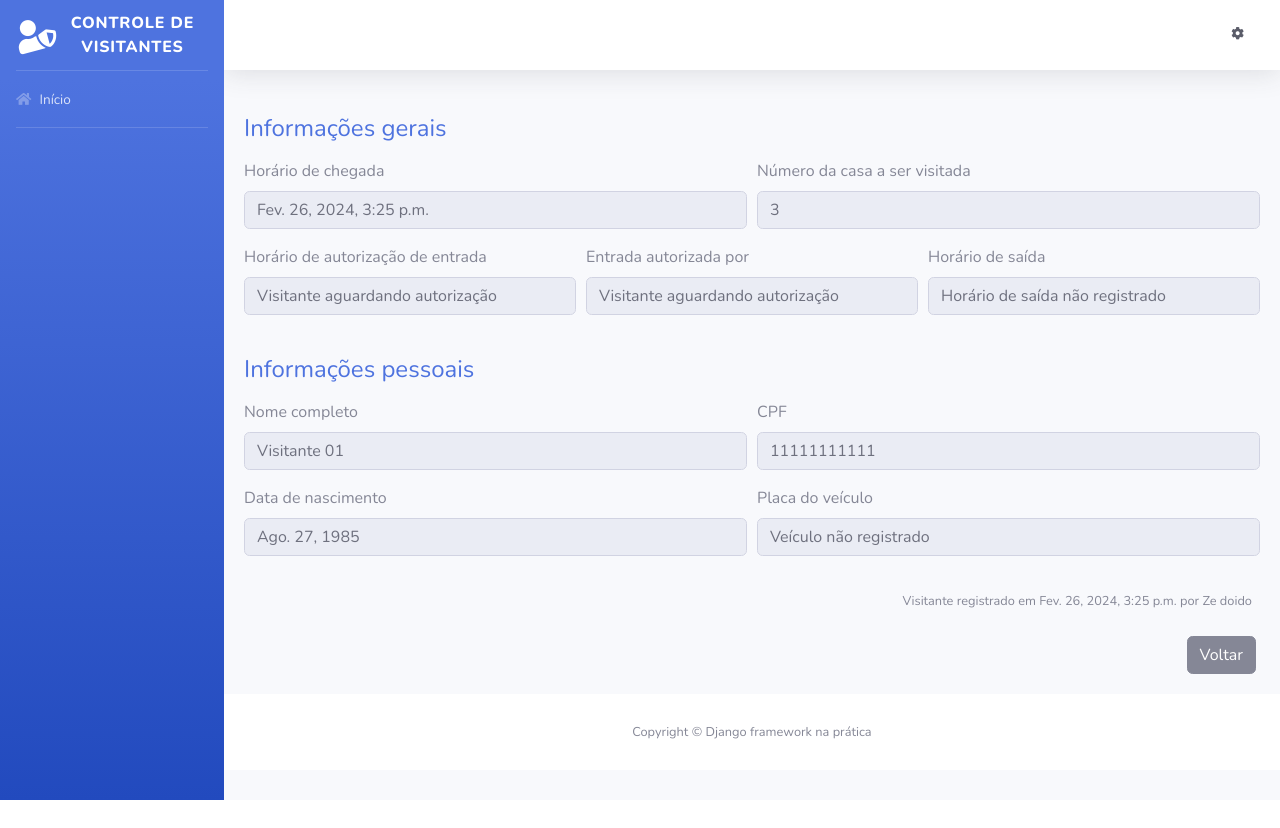
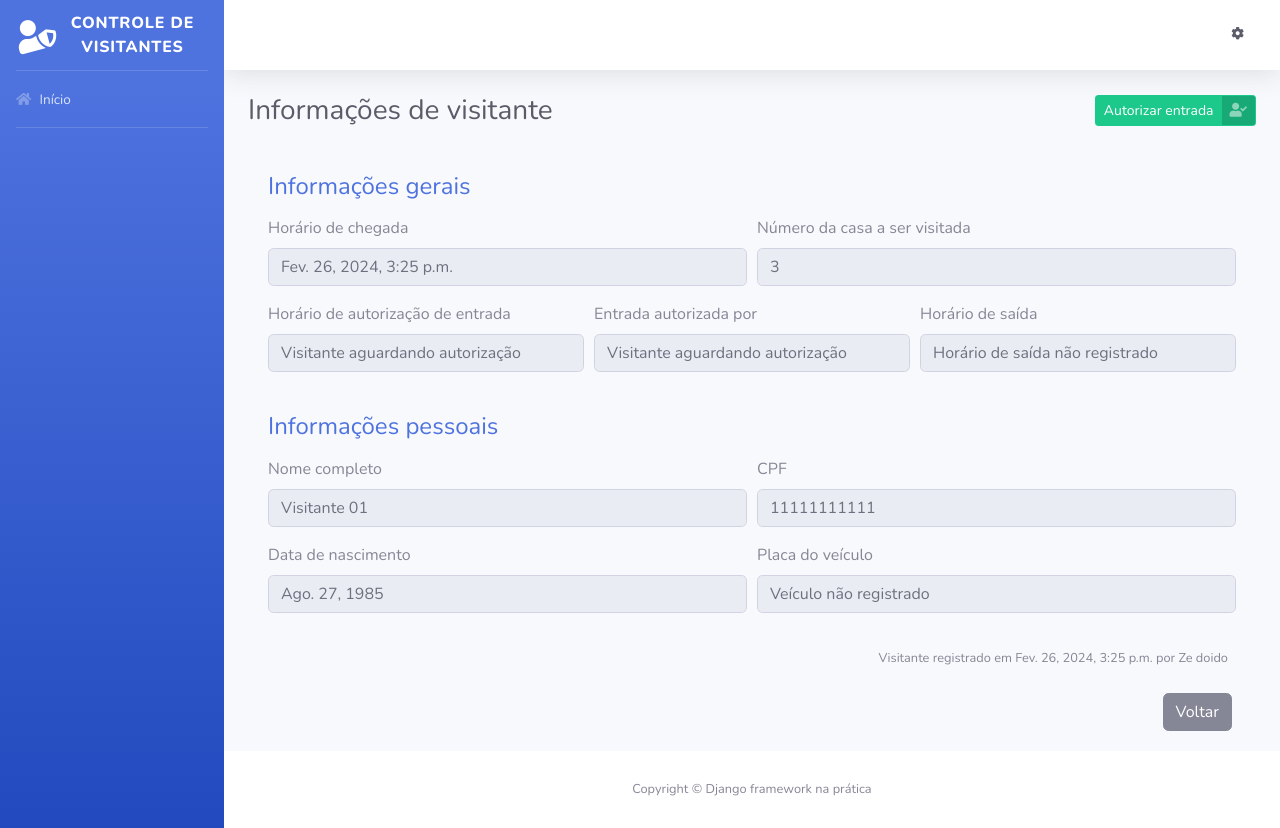
Before and after one commit to gabfguimaraes/controle-visitantes, a Django app: page /visitantes/1/ in a window 1280 px wide. Before the commit the page ends 800 px from the top, so only its background shows below. Run offline with Django 3.2, Linux system fonts and the light colour scheme; data comes from the database, SQL or seed files in the repository; both versions use the stored data as it was after the commit; some libraries are stand-ins or nearby versions.

Commit message:
Liberação de Visitante

```diff
--- a/templates/informacoes_visitante.html
+++ b/templates/informacoes_visitante.html
@@ -3,6 +3,20 @@
 {% load widget_tweaks %}
 
 {% block conteudo %}
+
+<div class="container">
+    <div class="d-sm-flex align-items-center justify-content-between mb-4">
+        <h1 class="h3 mb-0 text-gray-800">{{ nome_pagina }}</h1>
+        <div>
+            <a href="#" class="btn btn-success btn-icon-split btn-sm" data-toggle="modal" data-target="#modal1">
+                <span class="text">Autorizar entrada</span>
+
+                <span class="icon text-white-50">
+                    <i class="fas fa-user-check"></i>
+                </span>
+            </a>
+        </div>
+    </div>
 
     <div class="card-body">
         <h4 class="mb-3 text-primary">
@@ -82,4 +96,34 @@
             </a>
         </div>
     </div>
+    <div class="modal fade" id="modal1" tabindex="-1" role="dialog" aria-labelledby="exampleModalLabel" aria-hidden="true">
+        <div class="modal-dialog" role="document">
+            <div class="modal-content">
+                <div class="modal-header">
+                    <h5 class="modal-title" id="exampleModalLabel">Autorizar entrada de visitante</h5>
+
+                    <button type="button" class="close" data-dismiss="modal" aria-label="Close">
+                        <span aria-hidden="true">&times;</span>
+                    </button>
+                </div>
+
+                <div class="modal-body">
+                    <form method="post">
+                        {% csrf_token %}
+
+                        <div class="form-group">
+                            <label for="id_morador_responsavel" class="col-form-label">Nome do morador responsável por autorizar a entrada do visitante:</label>
+                            {% render_field form.morador_responsavel placeholder="Nome do morador responsável por autorizar a entrada do visitante" class="form-control" %}
+                        </div>
+
+                        <div class="modal-footer">
+                            <button type="button" class="btn btn-secondary" data-dismiss="modal">Cancelar</button>
+                            <button type="submit" class="btn btn-primary">Autorizar entrada</button>
+                        </div>
+                    </form>
+                </div>
+            </div>
+        </div>
+    </div>
+</div>
 {% endblock %}
--- a/visitantes/forms.py
+++ b/visitantes/forms.py
@@ -23,3 +23,17 @@ class VisitanteForm(forms.ModelForm):
                 "required": "Por favor, informe o número da casa a ser visitada"
             }
         }
+
+class AutorizaVisitanteForm(forms.ModelForm):
+    morador_responsavel = forms.CharField(required=True)
+
+    class Meta:
+        model = Visitante
+        fields = [
+            "morador_responsavel",
+        ]
+        error_messages = {
+            "morador_responsavel": {
+                "required": "Por favor, informe o nome do morador responsável por autorizar a entrada do visitante"
+            }
+        }
--- a/visitantes/models.py
+++ b/visitantes/models.py
@@ -1,6 +1,20 @@
 from django.db import models
 
 class Visitante(models.Model):
+
+    STATUS_VISITANTE = [
+        ("AGUARDANDO", "Aguardando autorização"),
+        ("EM_VISITA", "Em visita"),
+        ("FINALIZADO", "Visita finalizada"),
+    ]
+
+    status = models.CharField(
+        verbose_name="Status",
+        max_length=10,
+        choices=STATUS_VISITANTE,
+        default="AGUARDANDO",
+    )
+
     nome_completo = models.CharField(
         verbose_name="Nome completo", max_length=194
     )
--- a/visitantes/views.py
+++ b/visitantes/views.py
@@ -1,8 +1,8 @@
 from django.contrib import messages
 from django.shortcuts import render, redirect, get_object_or_404
-from visitantes.forms import VisitanteForm
+from visitantes.forms import VisitanteForm, AutorizaVisitanteForm
 from visitantes.models import Visitante
-
+from django.utils import timezone
 
 def registrar_visitante(request):
 
@@ -35,9 +35,32 @@ def informacoes_visitante(request, id):
 
     visitante = get_object_or_404(Visitante, id=id)
 
+    form = AutorizaVisitanteForm()
+
+    if request.method == "POST":
+        form = AutorizaVisitanteForm(
+            request.POST, instance=visitante
+        )
+
+        if form.is_valid():
+            visitante = form.save(commit=False)
+
+            visitante.status = "EM_VISITA"
+            visitante.horario_autorizacao = timezone.now()
+
+            visitante.save()
+
+            messages.success(
+                request,
+                "Entrada de visitante autorizada com sucesso"
+            )
+
+            return redirect("index")
+
     context = {
         "nome_pagina": "Informações de visitante",
-        "visitante": visitante
+        "visitante": visitante,
+        "form": form,
     }
 
     return render(request, "informacoes_visitante.html", context)
```
Also changed, not shown: db.sqlite3, visitantes/migrations/0002_visitante_status.py (added). Lines whose indentation alone changed are shown as unchanged.
